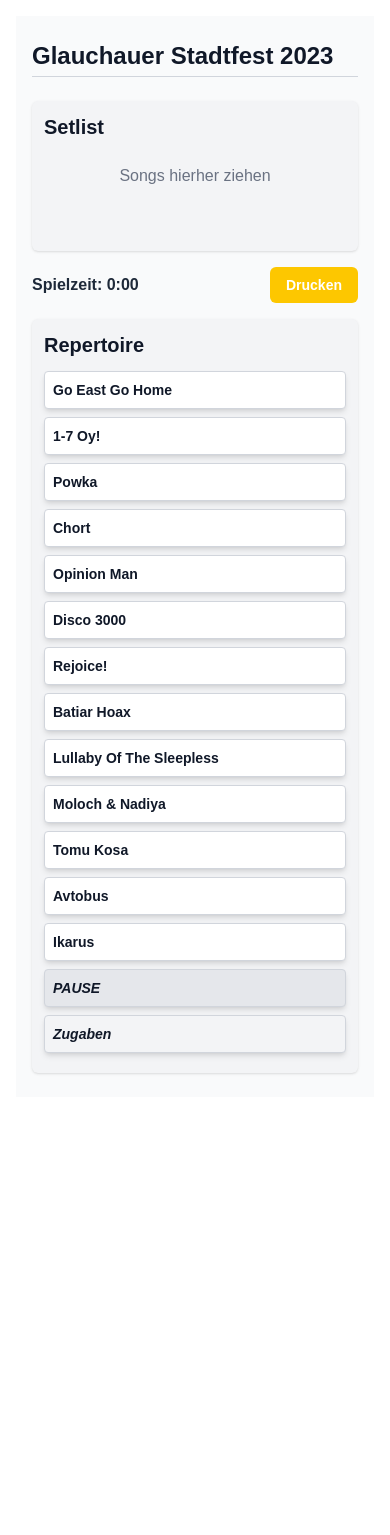
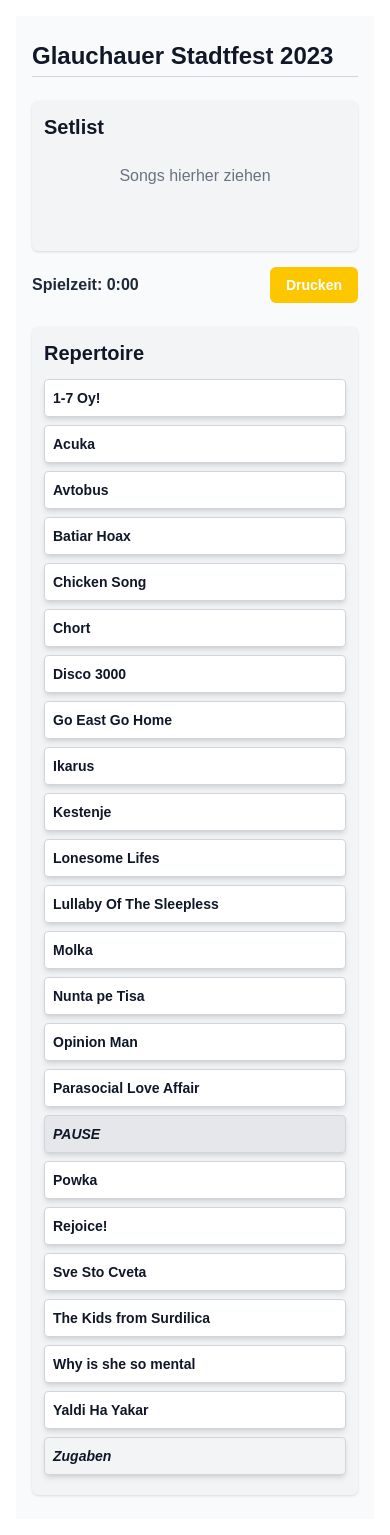
Before and after one commit to Derstefan/mycelium, a Next.js app: page /setlist in a window 390 px wide. Before the commit the page ends 1113 px from the top, so only its background shows below. Built offline with nearby package versions, Linux system fonts and the light colour scheme.

Commit message:
new stuff

```diff
--- a/src/components/setlist/SetListPlaner.tsx
+++ b/src/components/setlist/SetListPlaner.tsx
@@ -28,8 +28,8 @@ const initialRepertoire: SetlistItem[] = [
         "duration": "4:26",
         "tempo": "110",
         "instruments": {
-            "Matze": "Kalri",
-            "Musiker2": "Schlagzeug",
+            "Matze": "Klari",
+            "Seppel": "Schlagzeug",
             "Steffo": "Akkordeon",
         }
     },
@@ -38,8 +38,8 @@ const initialRepertoire: SetlistItem[] = [
         "duration": "3:15",
         "tempo": "120",
         "instruments": {
-            "Matze": "Kalri",
-            "Musiker2": "Schlagzeug",
+            "Matze": "Klari",
+            "Seppel": "Schlagzeug",
             "Steffo": "Akkordeon",
         }
     },
@@ -48,8 +48,8 @@ const initialRepertoire: SetlistItem[] = [
         "duration": "3:48",
         "tempo": "150",
         "instruments": {
-            "Matze": "Kalri",
-            "Musiker2": "Schlagzeug",
+            "Matze": "Klari",
+            "Seppel": "Schlagzeug",
             "Steffo": "Akkordeon",
         }
     },
@@ -58,8 +58,8 @@ const initialRepertoire: SetlistItem[] = [
         "duration": "2:56",
         "tempo": "140",
         "instruments": {
-            "Matze": "Kalri",
-            "Musiker2": "Schlagzeug",
+            "Matze": "Klari",
+            "Seppel": "Schlagzeug",
             "Steffo": "Akkordeon",
         }
     },
@@ -116,29 +116,11 @@ const initialRepertoire: SetlistItem[] = [
         }
     },
     {
-        "name": "Moloch & Nadiya",
-        "duration": "3:45",
-        "tempo": "100",
-        "instruments": {
-            "Steffo": "Gitarre",
-        }
-    },
-    {
-        "name": "Tomu Kosa",
-        "duration": "3:50",
-        "tempo": "100",
-        "instruments": {
-            "Matze": "Kalri",
-            "Seppel": "Schlagzeug",
-            "Steffo": "Akkordeon",
-        }
-    },
-    {
         "name": "Avtobus",
         "duration": "4:10",
         "tempo": "110",
         "instruments": {
-            "Matze": "Kalri",
+            "Matze": "Klari",
             "Seppel": "Schlagzeug",
             "Steffo": "Akkordeon",
         }
@@ -148,7 +130,118 @@ const initialRepertoire: SetlistItem[] = [
         "duration": "3:30",
         "tempo": "90",
         "instruments": {
-            "Matze": "Kalri",
+            "Matze": "Klari",
+            "Seppel": "Schlagzeug",
+            "Steffo": "Akkordeon",
+        }
+    }, {
+        "name": "Sve Sto Cveta",
+        "duration": "5:22",
+        "tempo": "110",
+        "instruments": {
+            "Matze": "Klari",
+            "Seppel": "Schlagzeug",
+            "Steffo": "Keyboard",
+        }
+    },
+    {
+        "name": "Why is she so mental",
+        "duration": "2:29",
+        "tempo": "120",
+        "instruments": {
+            "Matze": "Klari",
+            "Seppel": "Schlagzeug",
+            "Steffo": "Akkordeon",
+        }
+    },
+    {
+        "name": "Kestenje",
+        "duration": "4:48",
+        "tempo": "150",
+        "instruments": {
+            "Matze": "Klari",
+            "Seppel": "Schlagzeug",
+            "Steffo": "Akkordeon",
+        }
+    },
+    {
+        "name": "Parasocial Love Affair",
+        "duration": "5:16",
+        "tempo": "140",
+        "instruments": {
+            "Matze": "Klari",
+            "Seppel": "Schlagzeug",
+            "Steffo": "Akkordeon",
+        }
+    },
+    {
+        "name": "The Kids from Surdilica",
+        "duration": "3:42",
+        "tempo": "110",
+        "instruments": {
+            "Matze": "Bari",
+            "Seppel": "Schlagzeug",
+            "Steffo": "Akkordeon",
+        }
+    },
+    {
+        "name": "Acuka",
+        "duration": "4:27",
+        "tempo": "120",
+        "instruments": {
+            "Matze": "Bari",
+            "Seppel": "Schlagzeug",
+            "Steffo": "Akkordeon",
+        }
+    },
+    {
+        "name": "Lonesome Lifes",
+        "duration": "2:51",
+        "tempo": "140",
+        "instruments": {
+            "Matze": "Bari",
+            "Seppel": "Schlagzeug",
+            "Steffo": "Posaune",
+
+        }
+    },
+    {
+        "name": "Chicken Song",
+        "duration": "1:51",
+        "tempo": "110",
+        "instruments": {
+            "Matze": "Bari",
+            "Seppel": "Schlagzeug",
+            "Steffo": "Akkordeon",
+
+        }
+    },
+    {
+        "name": "Molka",
+        "duration": "4:49",
+        "tempo": "100",
+        "instruments": {
+            "Matze": "Klari",
+            "Seppel": "Goc",
+            "Steffo": "Gitarre",
+        }
+    },
+    {
+        "name": "Nunta pe Tisa",
+        "duration": "4:34",
+        "tempo": "110",
+        "instruments": {
+            "Matze": "Klari",
+            "Seppel": "Goc",
+            "Steffo": "Akkordeon",
+        }
+    },
+    {
+        "name": "Yaldi Ha Yakar",
+        "duration": "8:01",
+        "tempo": "90",
+        "instruments": {
+            "Matze": "Klari",
             "Seppel": "Schlagzeug",
             "Steffo": "Akkordeon",
         }
@@ -184,7 +277,8 @@ const SetlistPlanner: React.FC = () => {
     // Editierbarer Titel
     const [title, setTitle] = useState("Glauchauer Stadtfest 2023");
 
-    const [repertoire, setRepertoire] = useState<Song[]>(initialRepertoire);
+    //sort alphabetically
+    const [repertoire, setRepertoire] = useState<Song[]>(initialRepertoire.sort((a, b) => a.name.localeCompare(b.name)));
     const [setlist, setSetlist] = useState<Song[]>([]);
     // Separater Drop-Index-Status für beide Container
     const [setlistDropIndex, setSetlistDropIndex] = useState<number | null>(null);
@@ -219,7 +313,7 @@ const SetlistPlanner: React.FC = () => {
                             <React.Fragment key={song.name}>
                                 {index > 0 && (
                                     <div className="instrument-changes">
-                                        {renderInstrumentChange(setlist[index - 1], song)}
+                                        {renderInstrumentChange(setlist[index - 1], song, false)}
                                     </div>
                                 )}
 
@@ -231,9 +325,7 @@ const SetlistPlanner: React.FC = () => {
                                         )}
                                         <h2 className={` ${isSpecial ? 'special-name' : 'song-name'
                                             }`} >
-                                            {song.type === 'encore' && ''}
                                             {song.name}
-                                            {song.type === 'pause' && ''}
                                         </h2>
                                         {!isSpecial && (
                                             <span className="song-duration">{song.duration}</span>
@@ -246,7 +338,7 @@ const SetlistPlanner: React.FC = () => {
                 </div>
 
                 <div className="total-duration">
-                    Reine Spielzeit: {formatDuration(setlist.reduce((sum, song) => sum + parseDuration(song.duration), 0))}
+                    reine Spielzeit: {formatDuration(setlist.reduce((sum, song) => sum + parseDuration(song.duration), 0))}
                 </div>
             </div>
         );
@@ -264,19 +356,19 @@ const SetlistPlanner: React.FC = () => {
               <style>
                 @media print {
                   body {
-                    padding: 20px;
+                    padding: 10px;
                     font-family: Arial, sans-serif;
                   }
 
                   .print-title {
-                    font-size: 24pt;
+                    font-size: 14pt;
                     text-align: center;
-                    margin-bottom: 30px;
+                    margin-bottom: 5px;
                   }
 
                   .song-item {
                     page-break-inside: avoid;
-                    margin-bottom: 15px;
+                    margin-bottom: 5px;
                   }
 
                   .special-item {
@@ -289,17 +381,17 @@ const SetlistPlanner: React.FC = () => {
                   .song-header {
                     display: flex;
                     align-items: center;
-                    gap: 15px;
+                    gap: 12px;
                   }
 
                   .song-number {
                     font-weight: bold;
                     min-width: 30px;
-                    font-size: 14pt;
+                    font-size: 10pt;
                   }
 
                   .song-name {
-                    font-size: 16pt;
+                    font-size: 12pt;
                     margin: 0;
                     flex-grow: 1;
                   }
@@ -318,7 +410,7 @@ const SetlistPlanner: React.FC = () => {
                   .song-duration {
                     margin-left: auto;
                     color: #666;
-                    font-size: 14pt;
+                    font-size: 10pt;
                   }
 
                   .instrument-changes {
@@ -332,7 +424,7 @@ const SetlistPlanner: React.FC = () => {
                     margin-top: 30px;
                     font-weight: bold;
                     text-align: right;
-                    font-size: 14pt;
+                    font-size: 10pt;
                   }
                     @media print {
   @page {
@@ -343,7 +435,7 @@ const SetlistPlanner: React.FC = () => {
 
   body {
     margin: 0!important;
-    padding: 15mm!important;
+    padding: 5mm!important;
     -webkit-print-color-adjust: exact;
     print-color-adjust: exact;
   }
@@ -497,9 +589,7 @@ const SetlistPlanner: React.FC = () => {
         setRepertoire(prev => [item, ...prev]);
     };
 
-
-    // Zeigt zwischen zwei Songs in der Setlist den Instrumentwechsel an
-    const renderInstrumentChange = (prev: Song, next: Song) => {
+    const renderInstrumentChange = (prev: Song, next: Song, vertical = true) => {
         const changes = [];
         for (const musician in next.instruments) {
             if (
@@ -507,14 +597,28 @@ const SetlistPlanner: React.FC = () => {
                 prev.instruments[musician] !== next.instruments[musician]
             ) {
                 changes.push(
-                    <div key={musician} className="text-sm text-gray-600 ml-8">
-                        {musician} {" -> "}
-                        <span className="font-bold">{next.instruments[musician]}</span>
-                    </div>
+                    vertical ? (
+                        <div key={musician} className="text-sm text-gray-600 ml-8">
+                            {"  ⟲ "} {musician} {" → "}
+                            <span className="font-bold">{next.instruments[musician]}</span>
+                        </div>
+                    ) : (
+                        <span key={musician} className="text-sm text-gray-600 mr-3 last:mr-0">
+                            {"  ⟲ "} {musician} <span className="text-xs mx-1">{" → "}</span>
+                            <span className="font-bold">{next.instruments[musician]}</span>
+                        </span>
+                    )
                 );
             }
         }
-        return changes;
+
+        return vertical ? (
+            changes
+        ) : (
+            <div className="ml-8 flex flex-wrap gap-2">
+                {changes}
+            </div>
+        );
     };
 
     // Gemeinsame Render-Funktion für beide Listen
@@ -604,7 +708,7 @@ const SetlistPlanner: React.FC = () => {
 
     return (
         <div className="bg-gray-50 min-h-screen py-6">
-            <div className="max-w-7xl mx-auto px-4 xl:px-0">
+            <div className="max-w-7xl mx-auto px-4 xl:px-4"> {/* Erhöhtes Padding */}
                 <div className="mb-6">
                     <input
                         type="text"
@@ -613,9 +717,9 @@ const SetlistPlanner: React.FC = () => {
                         className="text-2xl md:text-4xl font-bold text-gray-900 bg-transparent border-b border-gray-300 focus:outline-none focus:border-yellow-500 w-full pb-1"
                     />
                 </div>
-                <div className="flex flex-col md:flex-row gap-4 lg:gap-8">
+                <div className="flex flex-col md:flex-row gap-6 lg:gap-8"> {/* Größerer Abstand */}
                     {/* Setlist Column */}
-                    <div className="flex-1 md:min-w-[480px] lg:min-w-[520px]">
+                    <div className="flex-1 min-w-[320px] md:min-w-[400px] lg:min-w-[480px]"> {/* Mindestbreiten */}
                         {renderList(setlist, "setlist")}
                         <div className="mt-4 text-base lg:text-lg font-semibold text-gray-800 flex items-center justify-between">
                             <span>Spielzeit: {formatDuration(totalDuration)}</span>
@@ -629,7 +733,7 @@ const SetlistPlanner: React.FC = () => {
                     </div>
 
                     {/* Repertoire Column */}
-                    <div className="flex-1 md:min-w-[480px] lg:min-w-[520px]">
+                    <div className="flex-1 min-w-[320px] md:min-w-[400px] lg:min-w-[480px]"> {/* Gleiche Mindestbreite */}
                         {renderList(repertoire, "repertoire")}
                     </div>
                 </div>
```
